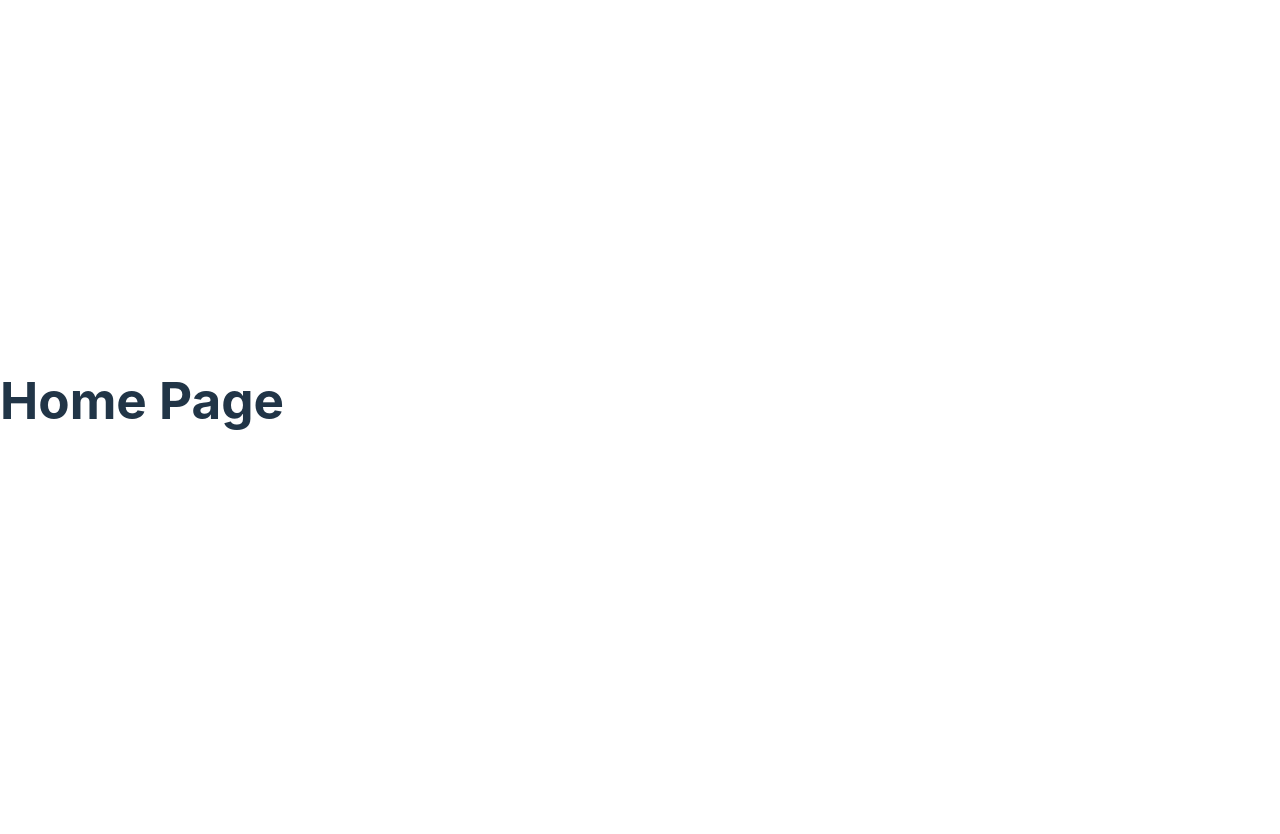
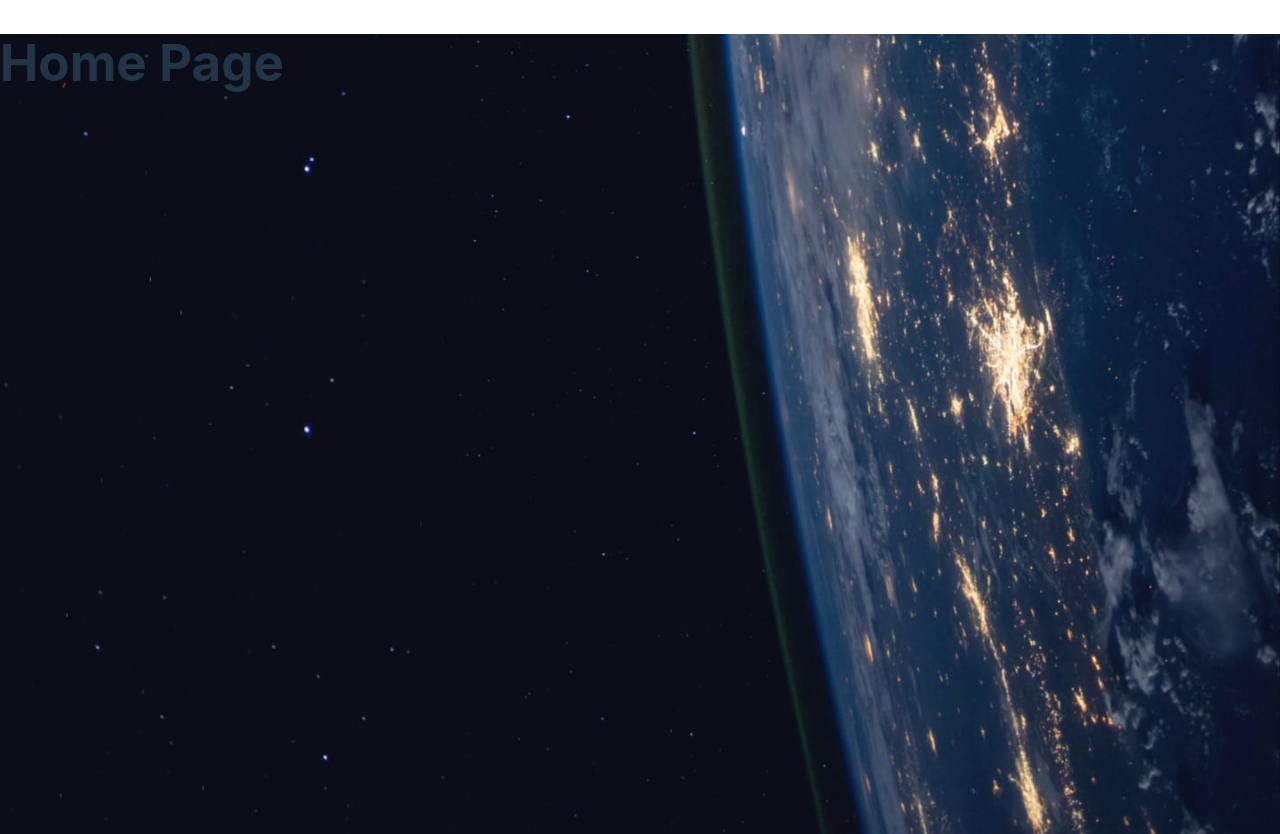
Before and after one commit to jeremyoduromanu/Space-tourism, a React (Vite) app in the folder space-tourism/: page / in a window 1280 px wide. Before the commit the page ends 800 px from the top, so only its background shows below. Built offline with nearby package versions, Linux system fonts and the light colour scheme.

Commit message:
Add background image to home page

```diff
--- a/space-tourism/src/App.jsx
+++ b/space-tourism/src/App.jsx
@@ -1,14 +1,20 @@
-
-import './App.css'
+import './App.css';
+import backgroundImage from './assets/home/background-home-desktop.jpg';
 
 function App() {
-
+  const style = {
+    backgroundImage: `url(${backgroundImage})`,
+    backgroundSize: 'cover',
+    backgroundPosition: 'center',
+    height: '100vh',
+    width: '100vw'
+  };
 
   return (
-  <div>
-    <h1>Home Page</h1>
-  </div>
-  )
+    <div style={style}>
+      <h1>Home Page</h1>
+    </div>
+  );
 }
 
-export default App
+export default App;
```
